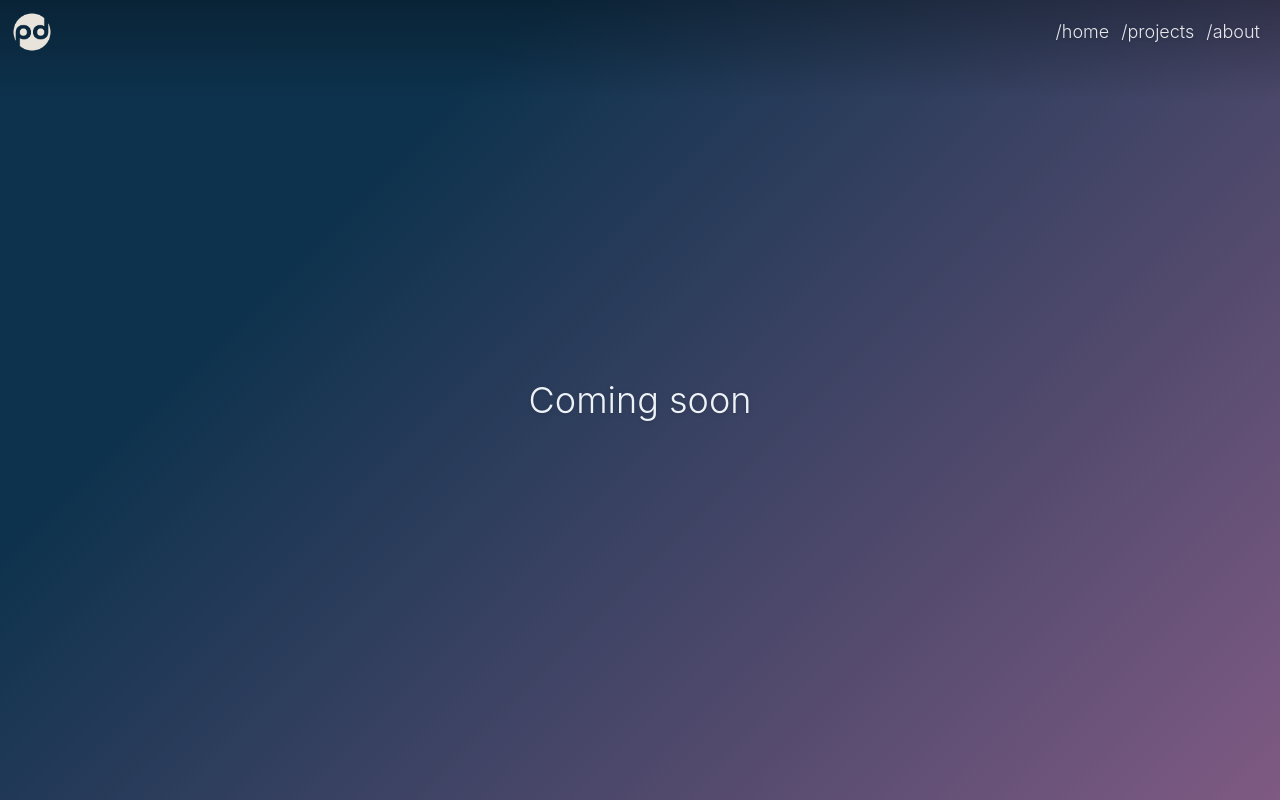
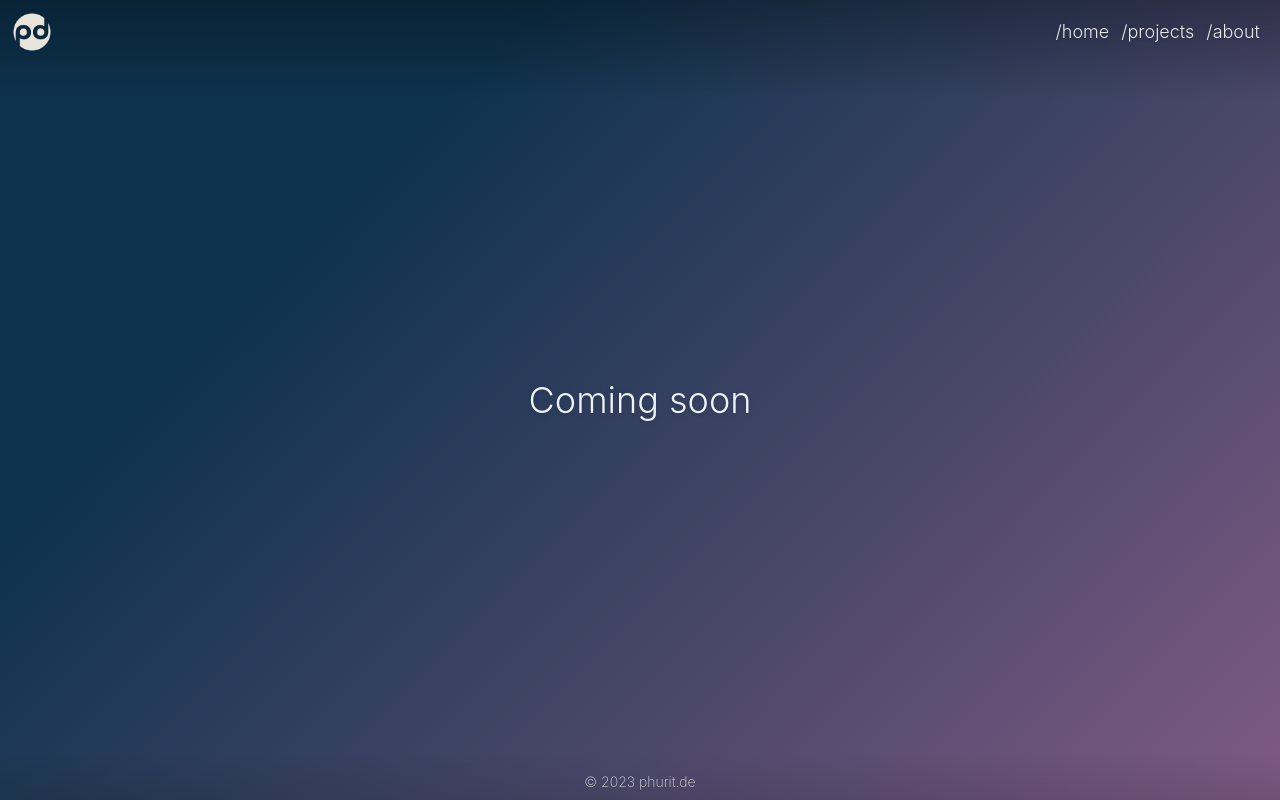
Before and after one commit to richeyphu/phurit-portfolio, a SvelteKit app: page /about in a window 1280 px wide. Built offline with nearby package versions, Linux system fonts and the light colour scheme.

Commit message:
Add footer

```diff
--- a/src/routes/+layout.svelte
+++ b/src/routes/+layout.svelte
@@ -1,5 +1,6 @@
-<script>
+<script lang="ts">
 	import Header from './Header.svelte';
+	import Footer from './Footer.svelte';
 	import '../app.css';
 	import './styles.css';
 </script>
@@ -11,11 +12,7 @@
 		<slot />
 	</main>
 
-	<!--
-	<footer>
-		<p>visit <a href="https://kit.svelte.dev">kit.svelte.dev</a> to learn SvelteKit</p>
-	</footer>
-	-->
+	<Footer />
 </div>
 
 <style>
@@ -35,23 +32,5 @@
 		margin: 0 auto;
 		box-sizing: border-box;
 	}
-
-	footer {
-		display: flex;
-		flex-direction: column;
-		justify-content: center;
-		align-items: center;
-		padding: 12px;
-	}
-
-	footer a {
-		font-weight: bold;
-	}
-
-	@media (min-width: 480px) {
-		footer {
-			padding: 12px 0;
-		}
-	}
 	*/
 </style>
--- /dev/null
+++ b/src/routes/Footer.svelte
@@ -0,0 +1,19 @@
+<script>
+	const year = new Date().getFullYear();
+</script>
+
+<footer>
+	<div class="absolute bottom-0 w-full p-2 flex justify-center">
+		<a class="font-extralight text-sm text-gray-300" href="/"> © {year} phurit.de </a>
+	</div>
+</footer>
+
+<style>
+	footer {
+		position: absolute;
+		width: 100%;
+		height: 50px;
+		background: linear-gradient(to top, rgba(0, 0, 0, 0.1), transparent);
+		bottom: 0;
+	}
+</style>
```
